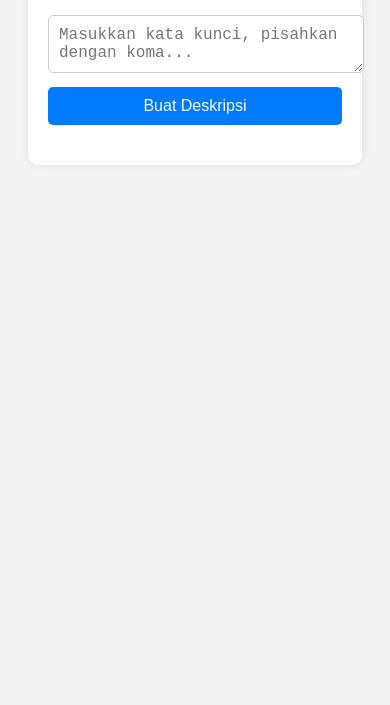
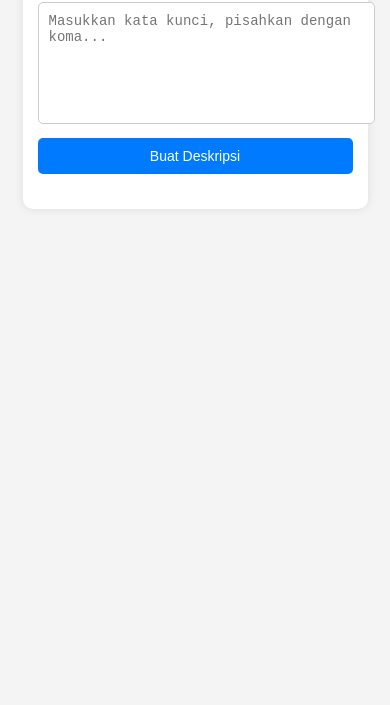
Before and after one commit to abellblog/blog, a plain HTML site: page Deskripsi Reels Facebook Generator/index.html in a window 390 px wide. Shown: the part 139-844 px from the top of the page. Drawn offline with Linux system fonts and the light colour scheme.

Commit message:
Update index.html

```diff
--- a/Deskripsi Reels Facebook Generator/index.html
+++ b/Deskripsi Reels Facebook Generator/index.html
@@ -10,28 +10,38 @@
             text-align: center;
             background-color: #f4f4f4;
             padding: 20px;
+            margin: 0;
         }
         .container {
             background: white;
             padding: 20px;
             border-radius: 10px;
             box-shadow: 0 0 10px rgba(0, 0, 0, 0.1);
-            max-width: 500px;
+            max-width: 90%;
+            width: 400px;
             margin: auto;
         }
-        textarea, button {
+        textarea {
+            width: 100%;
+            height: 100px;
+            margin-top: 10px;
+            padding: 10px;
+            font-size: 16px;
+            border-radius: 5px;
+            border: 1px solid #ccc;
+            resize: none;
+        }
+        button {
             width: 100%;
             margin-top: 10px;
             padding: 10px;
             font-size: 16px;
             border-radius: 5px;
-            border: 1px solid #ccc;
-        }
-        button {
+            border: none;
             background: #007bff;
             color: white;
-            border: none;
             cursor: pointer;
+            transition: background 0.3s ease;
         }
         button:hover {
             background: #0056b3;
@@ -40,6 +50,16 @@
             margin-top: 20px;
             font-weight: bold;
             color: #333;
+            word-wrap: break-word;
+        }
+        @media (max-width: 500px) {
+            .container {
+                width: 90%;
+                padding: 15px;
+            }
+            textarea, button {
+                font-size: 14px;
+            }
         }
     </style>
 </head>
```
